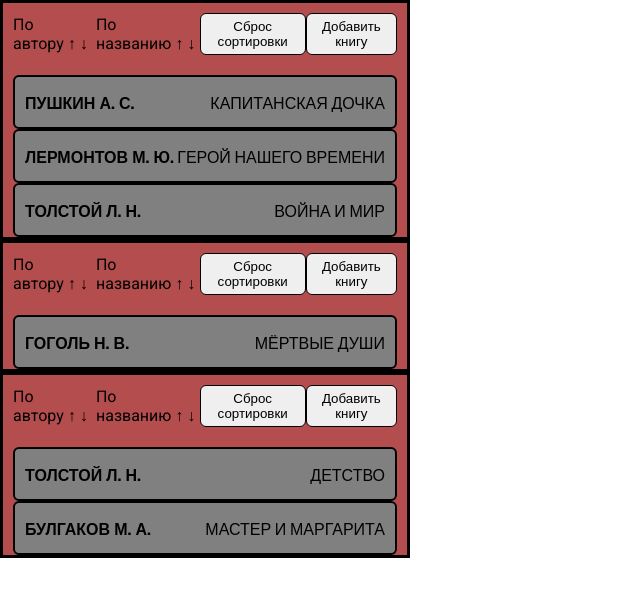
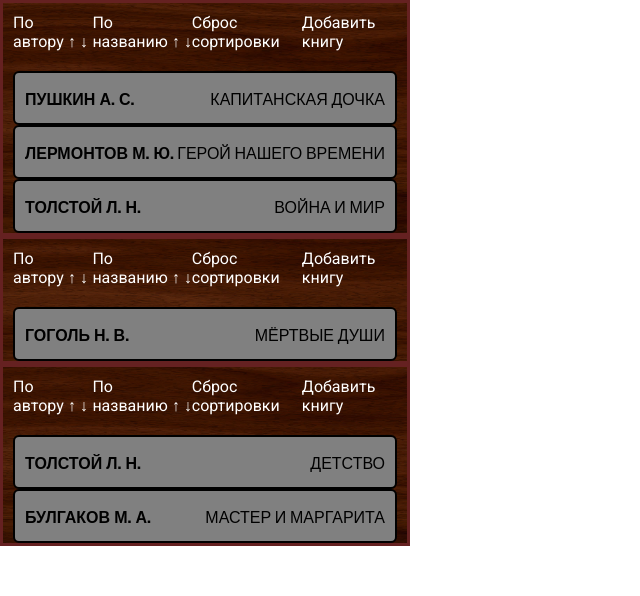
Before and after one commit to voxxus/home-library-catalog, a Vue app: page / in a window 1280 px wide. Shown: the top 596 px of the page, without its empty margins (0-640 px from the left). Built offline with nearby package versions, Linux system fonts and the light colour scheme.

Commit message:
added wooded background for bookshelves

```diff
--- a/src/components/AppBookShelf.vue
+++ b/src/components/AppBookShelf.vue
@@ -39,12 +39,12 @@
           >&nbsp;&darr;</span
         >
       </div>
-      <button @click="resetSort" class="button bookshelf__btn-reset">
+      <span @click="resetSort" class="bookshelf__reset">
         Сброс сортировки
-      </button>
-      <button @click="$emit('addBook')" class="button bookshelf__btn-add">
+      </span>
+      <span @click="$emit('addBook')" class="bookshelf__add">
         Добавить книгу
-      </button>
+      </span>
     </div>
     <slot></slot>
   </div>
@@ -100,8 +100,10 @@ export default {
 .bookshelf {
   max-width: 30%;
   min-height: 30%;
-  border: 3px solid black;
-  background-color: rgba(165, 42, 42, 0.83);
+  border: 3px solid #652121;
+  //background-color: rgba(165, 42, 42, 0.83);
+  background: url("../assets/images/bookshelf-bg.jpg") center center / cover
+    no-repeat;
   padding: 10px 10px 0;
   transition: 0.3s all;
 
@@ -111,10 +113,14 @@ export default {
     align-items: center;
     margin-bottom: 20px;
     user-select: none;
+    //font-weight: 700;
+    color: #fff;
   }
 
   &__sort-author,
-  &__sort-title {
+  &__sort-title,
+  &__reset,
+  &__add {
     cursor: pointer;
 
     &:hover {
@@ -124,11 +130,11 @@ export default {
   }
 
   &__arrow-up--active {
-    color: #fff;
+    color: #a86c37;
   }
 
   &__arrow-down--active {
-    color: #fff;
+    color: #a86c37;
   }
 }
 </style>
```
Also changed, not shown: src/assets/images/bookshelf-bg.jpg (added).
